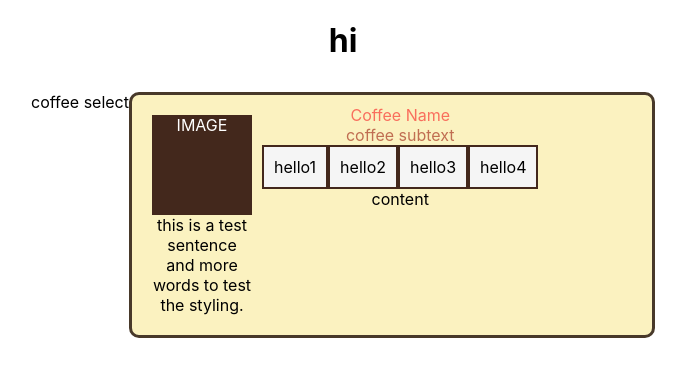
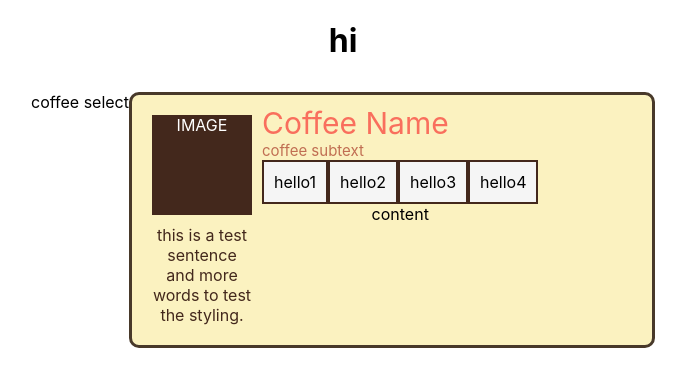
Before and after one commit to jamcapp/newm-n320-coffee-project, a React (Create React App) app: page / in a window 1280 px wide. Shown: the top 386 px of the page, without its empty margins (297-983 px from the left). Built offline with nearby package versions, Linux system fonts and the light colour scheme.

Commit message:
styling progress

```diff
--- a/src/Components/CoffeeCard.js
+++ b/src/Components/CoffeeCard.js
@@ -17,9 +17,12 @@ export default function CoffeeCard(props) {
 
             <div className="RightSide">
                 {/* CARD HEADER */}
-                <div className="CoffeeName">Coffee Name
-                    <div className="CoffeeSubtext">coffee subtext</div>
+                <div className="CardHeader">
+                    <div className="CoffeeName">Coffee Name
+                        <div className="CoffeeSubtext">coffee subtext</div>
+                    </div>
                 </div>
+
 
                 {/* INFORMATION BOXES */}
                 <div className="InfoBoxes">
--- a/src/Components/CoffeeSelect.js
+++ b/src/Components/CoffeeSelect.js
@@ -4,6 +4,6 @@ export default function CoffeeSelect(props) {
     const [testVal, setTestVal] = useState(0);
 
     return(
-        <div>coffee select</div>
+        <div class="CoffeeSelect">coffee select</div>
     )
 }
--- a/src/styles.css
+++ b/src/styles.css
@@ -8,26 +8,47 @@
   display: flex;
 }
 
+/* Image and description area */
 .CoffeeCard .LeftSide {
   width: 100px;
   padding: 10px;
 }
 
-.CoffeeCard .CoffeeImage {
+/* Placeholder content for the coffee image */
+.CoffeeCard .LeftSide .CoffeeImage {
   width: 100px;
   height: 100px;
   background-color: #43281c;
   color: white;
 }
 
+/* Description below image */
+.CoffeeCard .LeftSide .CoffeeDescription {
+  margin-top: 10px; /* adjust as needed */
+  color: #43281c;
+  font-size: 16px;
+}
+
+/* Name and info area */
+.CoffeeCard .RightSide {
+  /* background-color: green; */
+}
+
+.CoffeeCard .RightSide .CardHeader {
+  display: flex;
+}
+
 /* Name of coffee on card */
 .CoffeeCard .CoffeeName {
   color: #f96f5d;
+  font-size: 30px;
 }
 
 /* Subtext below coffee name */
 .CoffeeCard .CoffeeName .CoffeeSubtext {
   color: #c06e52;
+  font-size: 15px;
+  display: flex;
 }
 
 /* #43281c <-- use this color somewhere? */
```
